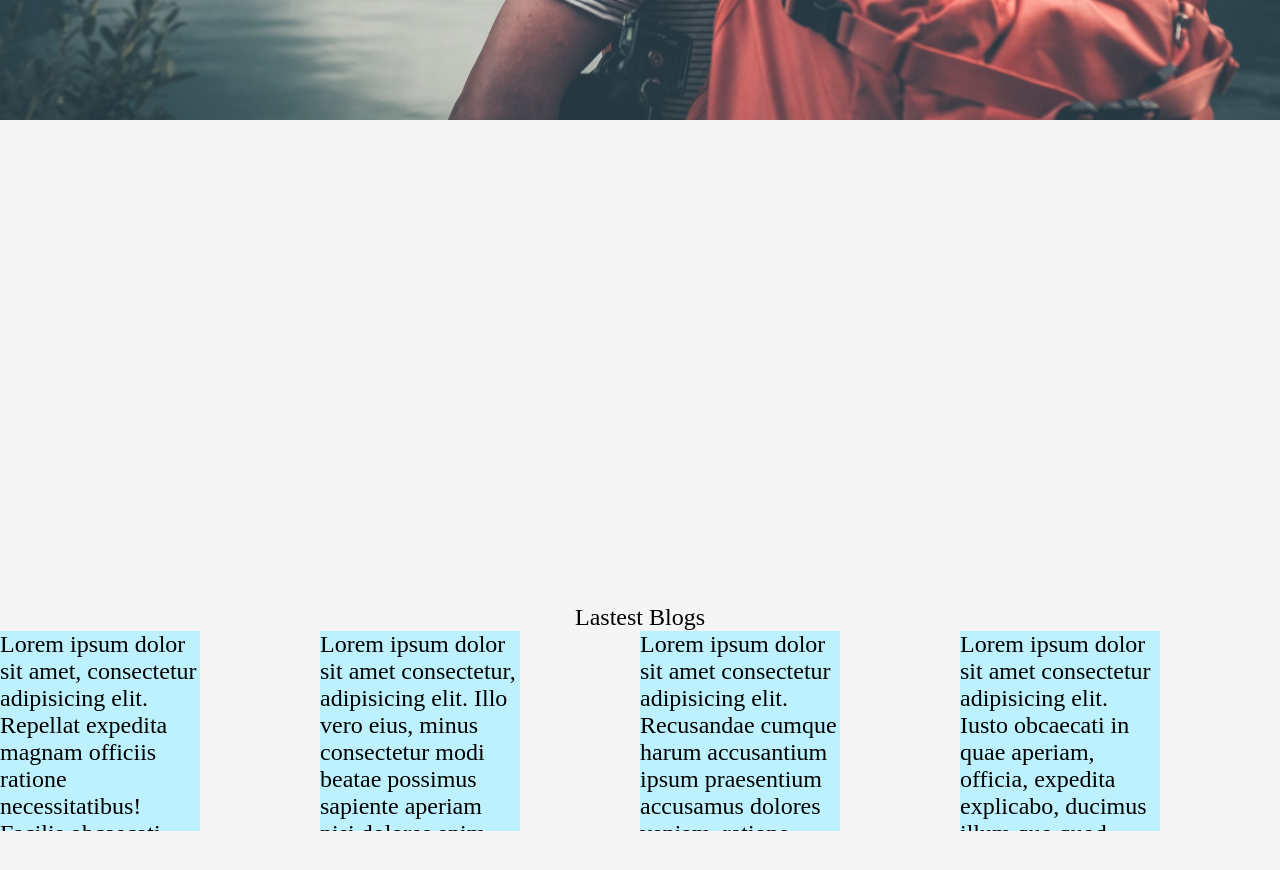
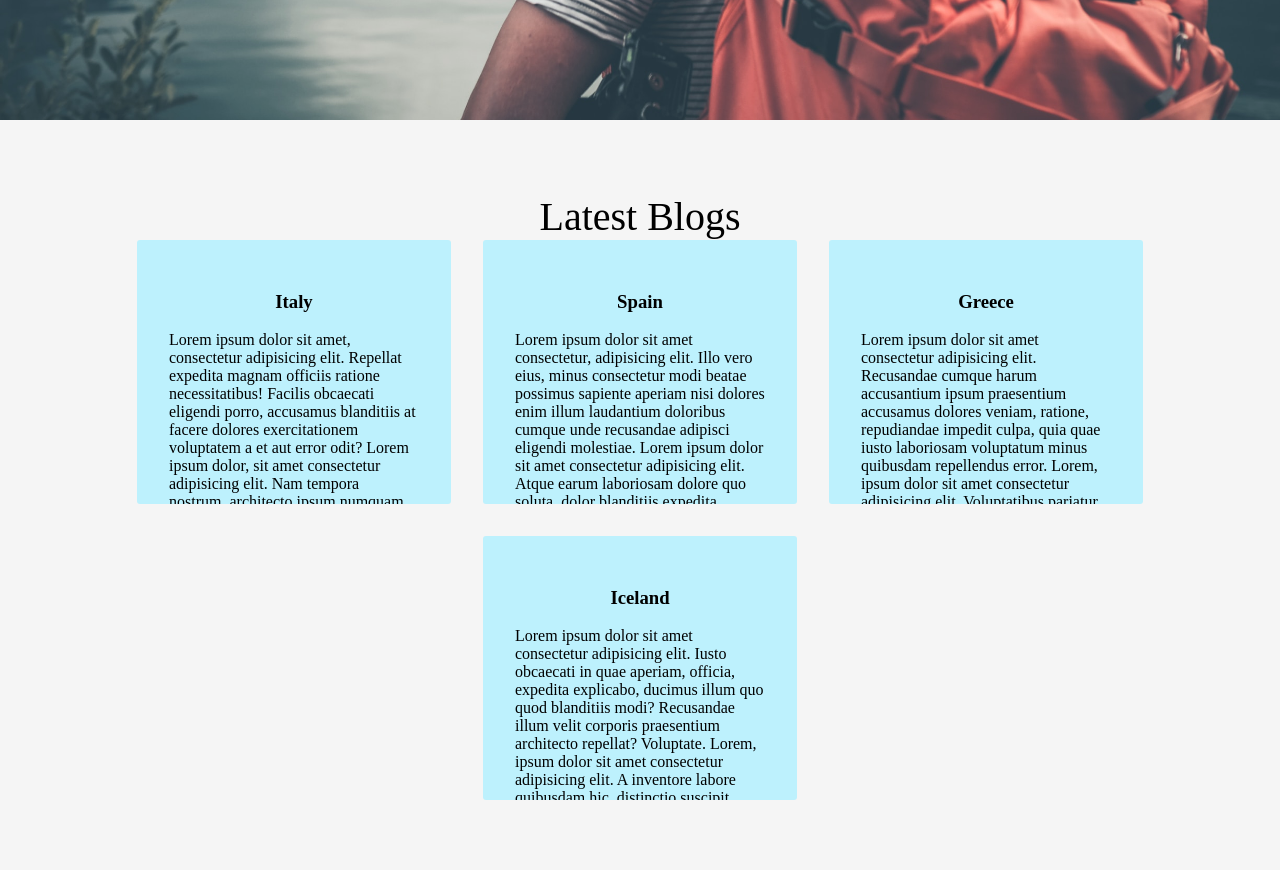
Before and after one commit to Kameleon21/Travel-blog, a plain HTML site: page index.html in a window 1280 px wide. Shown: the part 680-1550 px from the top of the page. Before the commit the page ends 1511 px from the top, so only its background shows below. Drawn offline with nearby package versions, Linux system fonts and the light colour scheme.

Commit message:
styled main index

```diff
--- a/index.html
+++ b/index.html
@@ -32,30 +32,50 @@
         />
       </div>
       <div class="articles-container">
-        <div class="heading">Lastest Blogs</div>
+        <div class="heading">Latest Blogs</div>
+        <div class="blog-contain">
           <div class="blog">
+            <h3>Italy</h3>
             Lorem ipsum dolor sit amet, consectetur adipisicing elit. Repellat
             expedita magnam officiis ratione necessitatibus! Facilis obcaecati
-          eligendi porro, accusamus blanditiis at facere dolores exercitationem
-          voluptatem a et aut error odit?
+            eligendi porro, accusamus blanditiis at facere dolores
+            exercitationem voluptatem a et aut error odit? Lorem ipsum dolor,
+            sit amet consectetur adipisicing elit. Nam tempora nostrum,
+            architecto ipsum numquam dignissimos culpa commodi accusamus maxime
+            voluptas provident ex quidem corporis sequi illo laborum ab nobis.
+            Atque?
           </div>
           <div class="blog">
+            <h3>Spain</h3>
             Lorem ipsum dolor sit amet consectetur, adipisicing elit. Illo vero
             eius, minus consectetur modi beatae possimus sapiente aperiam nisi
             dolores enim illum laudantium doloribus cumque unde recusandae
-          adipisci eligendi molestiae.
+            adipisci eligendi molestiae. Lorem ipsum dolor sit amet consectetur
+            adipisicing elit. Atque earum laboriosam dolore quo soluta, dolor
+            blanditiis expedita excepturi exercitationem amet, minus quam nemo
+            facere eaque. Incidunt et omnis laborum a!
           </div>
           <div class="blog">
+            <h3>Greece</h3>
             Lorem ipsum dolor sit amet consectetur adipisicing elit. Recusandae
             cumque harum accusantium ipsum praesentium accusamus dolores veniam,
             ratione, repudiandae impedit culpa, quia quae iusto laboriosam
-          voluptatum minus quibusdam repellendus error.
+            voluptatum minus quibusdam repellendus error. Lorem, ipsum dolor sit
+            amet consectetur adipisicing elit. Voluptatibus pariatur incidunt
+            facilis exercitationem nemo animi labore rem recusandae, possimus
+            dolorem! Ex blanditiis optio velit dolores animi magni eveniet
+            voluptates numquam!
           </div>
           <div class="blog">
+            <h3>Iceland</h3>
             Lorem ipsum dolor sit amet consectetur adipisicing elit. Iusto
-          obcaecati in quae aperiam, officia, expedita explicabo, ducimus illum
-          quo quod blanditiis modi? Recusandae illum velit corporis praesentium
-          architecto repellat? Voluptate.
+            obcaecati in quae aperiam, officia, expedita explicabo, ducimus
+            illum quo quod blanditiis modi? Recusandae illum velit corporis
+            praesentium architecto repellat? Voluptate. Lorem, ipsum dolor sit
+            amet consectetur adipisicing elit. A inventore labore quibusdam hic,
+            distinctio suscipit officia corrupti voluptatem id est unde soluta
+            commodi esse? Sit at quia nostrum veritatis amet?
+          </div>
         </div>
       </div>
     </div>
--- a/styles/main.css
+++ b/styles/main.css
@@ -19,14 +19,18 @@ body {
   background-color: var(--Background-color);
 }
 
+.image {
+  height: 100vh;
+}
+
 .image img {
   background-position: center;
   background-repeat: no-repeat;
+  background-size: contain;
   background-attachment: fixed;
-  background-size: cover;
+  object-fit: cover;
+  width: 100vw;
   opacity: 0.95;
-  height: 100vh;
-  width: 100vw;
 }
 
 .info-contain {
@@ -86,22 +90,37 @@ body {
 }
 
 .articles-container {
-  display: grid;
-  grid-template-columns: repeat(4, 1fr);
-  /* grid-template-rows: repeat(2, 1fr); */
-  font-size: 1.5rem;
-  margin: 30rem 0;
+  height: 100vh;
+  display: flex;
+  flex-direction: column;
+  justify-content: center;
+  background-color: var(--Background-color);
+  position: relative;
 }
 
+.blog-contain {
+  display: flex;
+  justify-content: center;
+  flex-wrap: wrap;
+  gap: 2rem;
+}
 
 .heading {
-  grid-area: 1/1/5/5;
   place-self: center;
+  position: absolute;
+  bottom: 85%;
+  font-size: 2.5rem;
 }
 
 .blog {
-  width: 200px;
+  width: 250px;
   height: 200px;
   background-color: var(--Complementary-color);
+  border-radius: 3px;
+  padding: 2rem;
   overflow:scroll;
 }
+
+.blog h3 {
+  text-align: center;
+}
```
Lines whose indentation alone changed are shown as unchanged.
